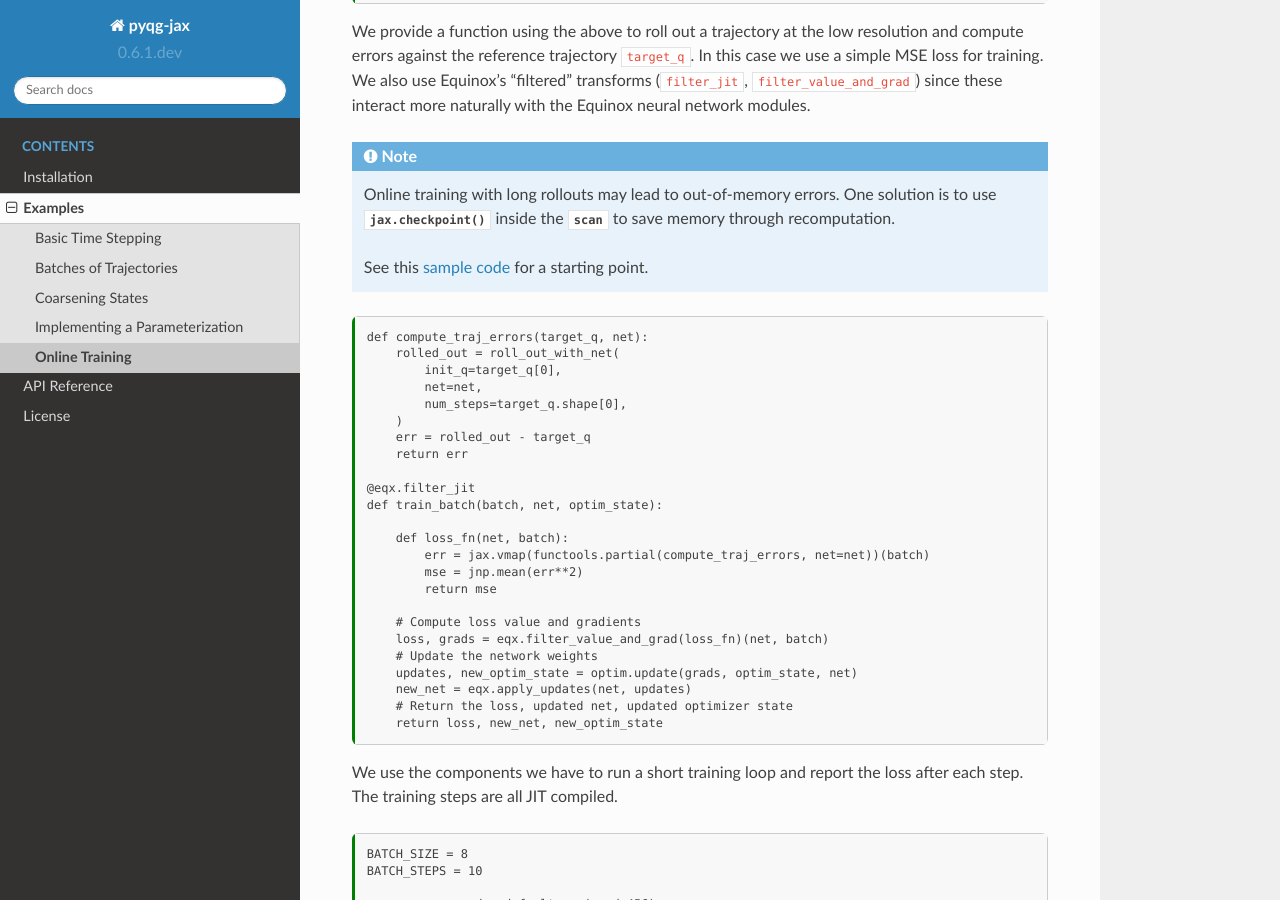
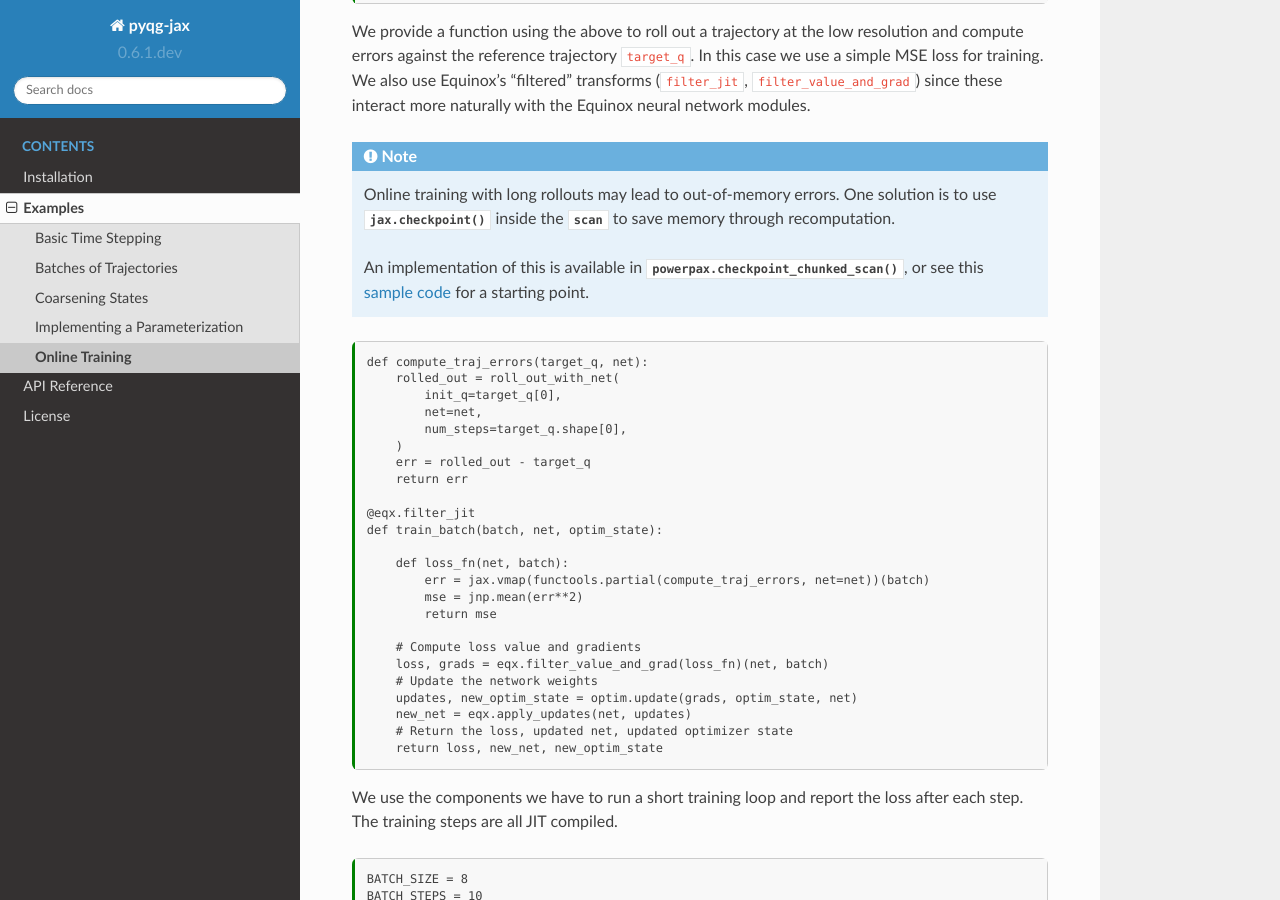
Before and after one commit to karlotness/pyqg-jax, a Sphinx documentation site: the page built from docs/examples.onlinetrain.md, in a window 1280 px wide and 900 px high, scrolled down 2582 px. Built offline with Sphinx 7.4.7 and the Read the Docs theme 2.0.0, drawn with Linux system fonts in a browser that asks for light colours.

Commit message:
Mention checkpoint_chunked_scan in online training example.

````diff
--- a/docs/conf.py
+++ b/docs/conf.py
@@ -65,6 +65,7 @@ intersphinx_mapping = {
     "numpy": ("https://numpy.org/doc/stable/", None),
     "pyqg": ("https://pyqg.readthedocs.io/en/latest/", None),
     "jax": ("https://jax.readthedocs.io/en/latest/", None),
+    "powerpax": ("https://powerpax.readthedocs.io/en/latest/", None),
 }
 
 # Linkcode configuration
--- a/docs/examples.onlinetrain.md
+++ b/docs/examples.onlinetrain.md
@@ -272,8 +272,9 @@ Online training with long rollouts may lead to out-of-memory errors.
 One solution is to use {func}`jax.checkpoint` inside the {func}`scan
 <jax.lax.scan>` to save memory through recomputation.
 
-See this [sample
-code](https://github.com/google/jax/issues/2139#issuecomment-1189382794)
+An implementation of this is available in
+{func}`powerpax.checkpoint_chunked_scan`, or see this
+[sample code](https://github.com/google/jax/issues/2139#issuecomment-1189382794)
 for a starting point.
 ```
 
````
